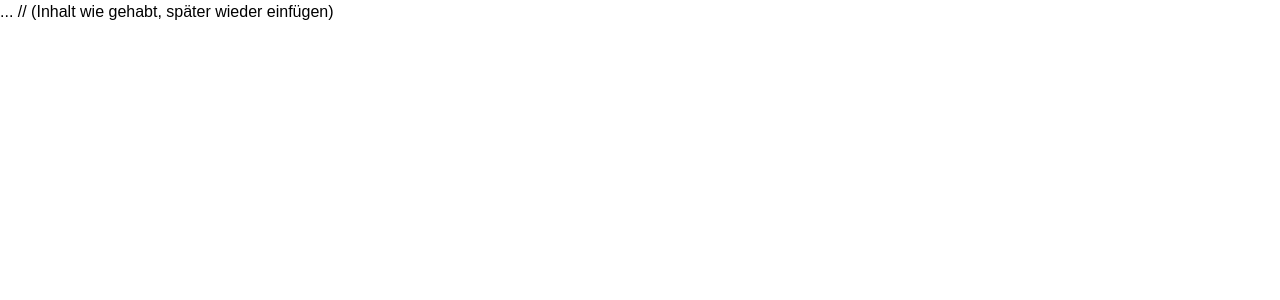
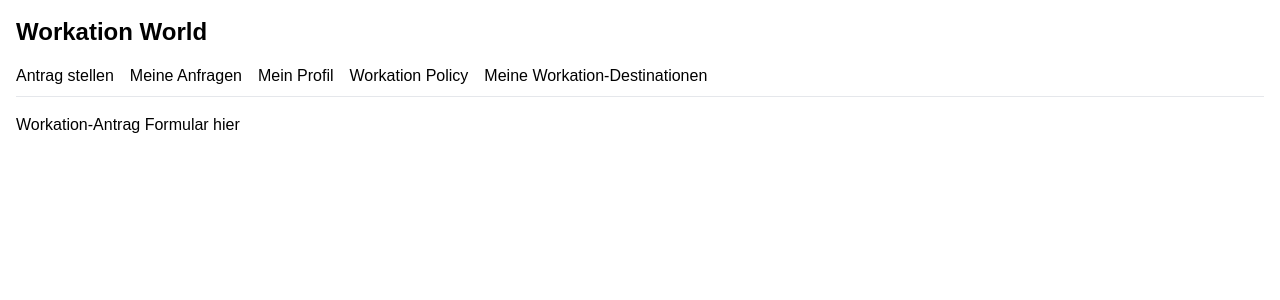
Before and after one commit to WorkationTobias/workation-prototype, a Next.js app: page / in a window 1280 px wide. Shown: the top 300 px of the page. Built offline with nearby package versions, Linux system fonts and the light colour scheme.

Commit message:
Update index.js

```diff
--- a/pages/index.js
+++ b/pages/index.js
@@ -106,7 +106,25 @@ export default function Home() {
     "Spanien", "Italien", "Frankreich", "Griechenland", "Türkei", "Deutschland", "Kroatien", "Österreich", "Schweiz", "Portugal", "Niederlande", "Belgien", "Polen", "Tschechien", "Ungarn", "Dänemark", "Schweden", "Norwegen", "Finnland", "Irland", "Großbritannien", "USA", "Kanada", "Mexiko", "Brasilien", "Thailand", "Indonesien", "Japan", "China", "Australien", "Neuseeland", "Marokko", "Ägypten", "Südafrika"
   ]
 
-  return <div>... // (Inhalt wie gehabt, später wieder einfügen)</div>
+  return (
+    <div className="p-4">
+      <h1 className="text-2xl font-bold mb-4">Workation World</h1>
+      <div className="flex space-x-4 border-b pb-2 mb-4">
+        <button onClick={() => setActiveTab("antrag")}>Antrag stellen</button>
+        <button onClick={() => setActiveTab("meine-anfragen")}>Meine Anfragen</button>
+        <button onClick={() => setActiveTab("mein-profil")}>Mein Profil</button>
+        <button onClick={() => setActiveTab("policy")}>Workation Policy</button>
+        <button onClick={() => setActiveTab("destinationen")}>Meine Workation-Destinationen</button>
+      </div>
+
+      {/* Inhalte folgen abhängig vom activeTab */}
+      {activeTab === "antrag" && <div>Workation-Antrag Formular hier</div>}
+      {activeTab === "meine-anfragen" && <div>Meine Anfragen Tabelle hier</div>}
+      {activeTab === "mein-profil" && <div>Mein Profil Felder hier</div>}
+      {activeTab === "policy" && <div>Workation Policy Info hier</div>}
+      {activeTab === "destinationen" && <div>Liste der Destinationen hier</div>}
+    </div>
+  )
 }
 
 function calculateWeekdays(startDateStr, endDateStr) {
```
